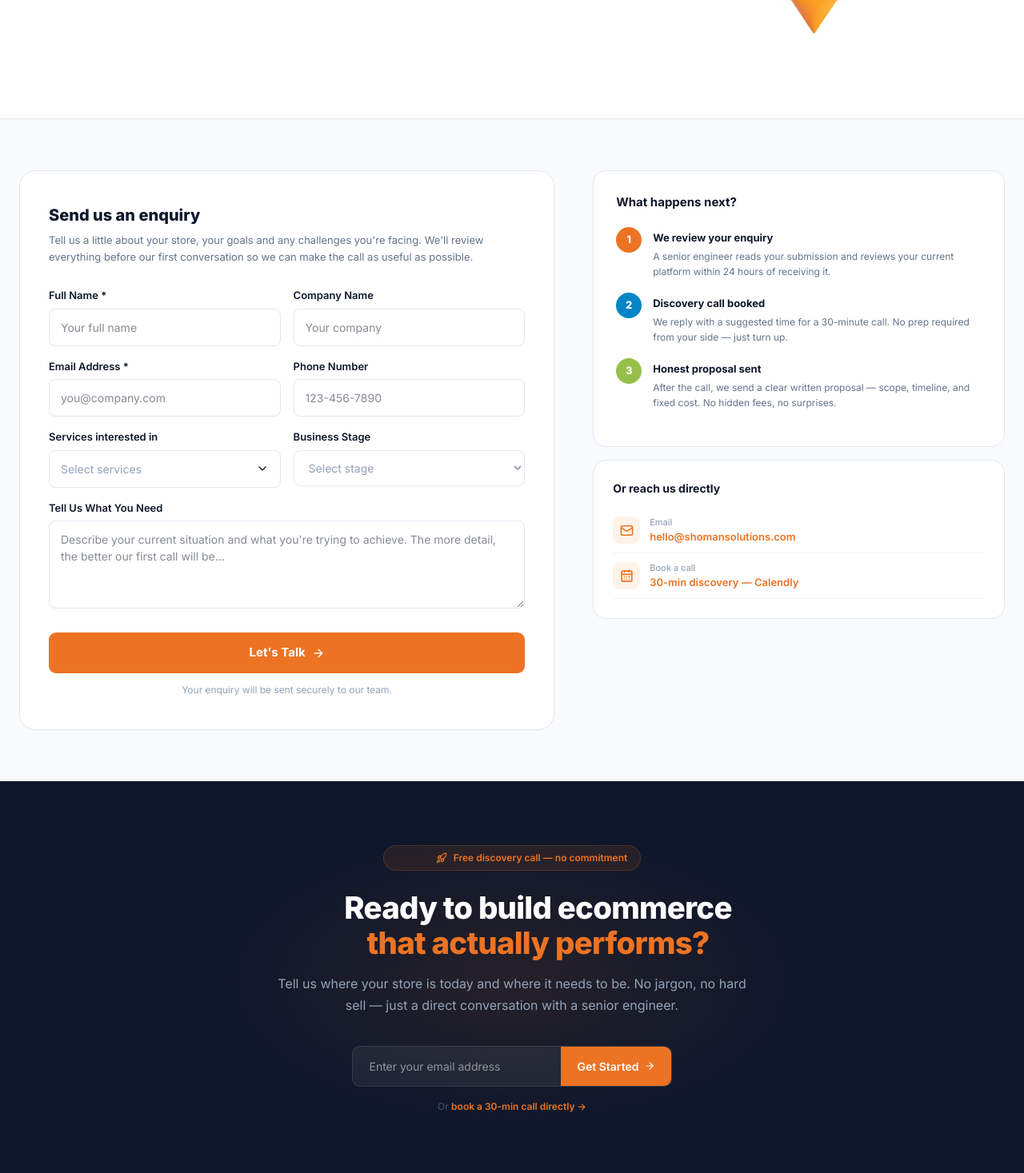
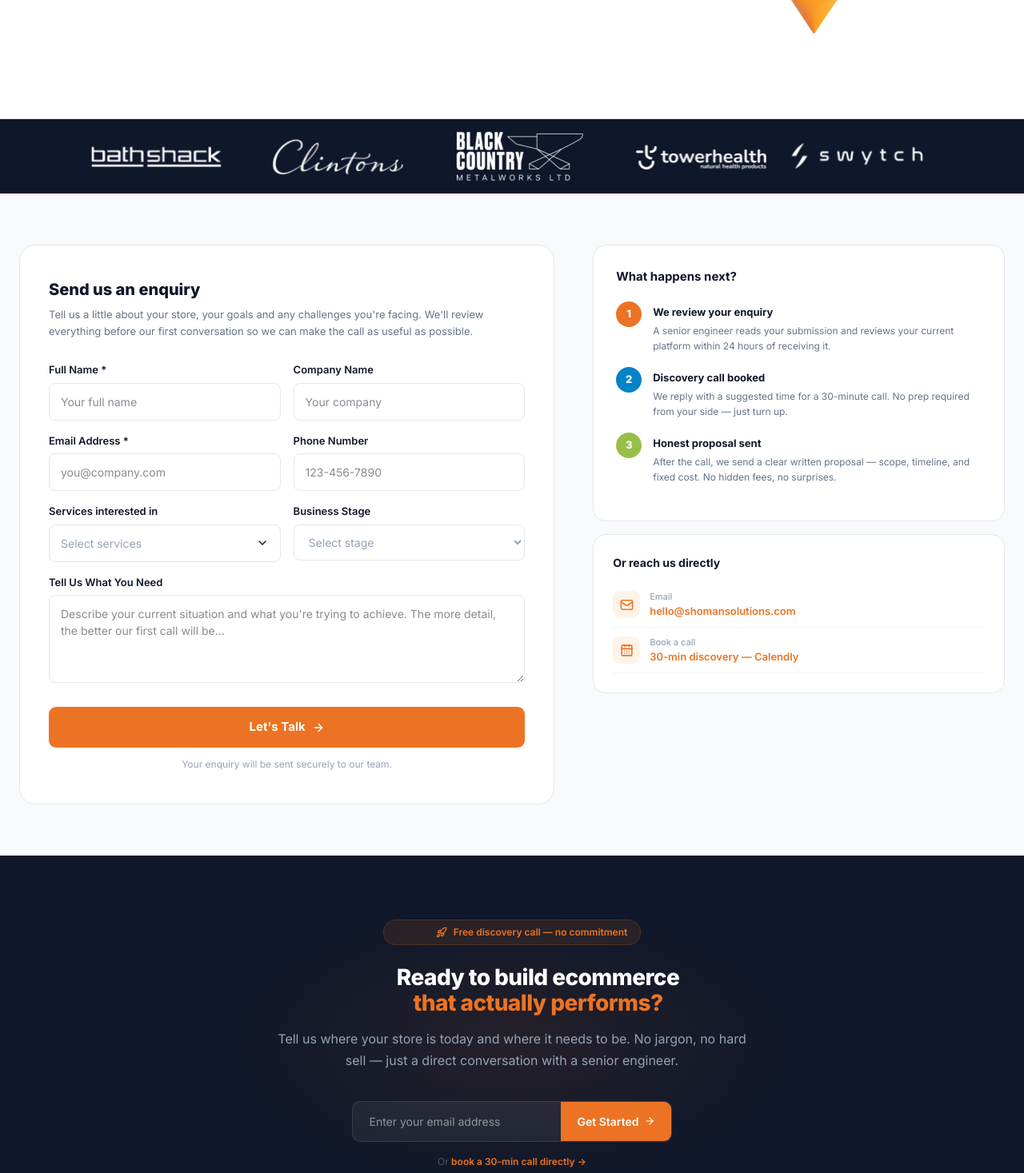
Before and after one commit to mufasser/shoman-figma, a Next.js app: page /contact-us in a window 1280 px wide. Shown: the part 468-1935 px from the top of the page at 80% size. Built offline with nearby package versions, Linux system fonts and the light colour scheme.

Commit message:
about page updated 2

```diff
--- a/app/contact-us/page.tsx
+++ b/app/contact-us/page.tsx
@@ -6,6 +6,7 @@ import { CalendarDays, ChevronRight, Mail } from "lucide-react";
 import Link from "next/link";
 import { CommunityBanner } from "@/components/BlogAndCTA";
 import Image from "next/image";
+import LogoTicker from "@/components/LogoTicker";
 
 export default function ContactPage() {
   return (
@@ -51,6 +52,7 @@ export default function ContactPage() {
           </div>
         </div>
       </section>
+      <LogoTicker />
 
       {/* Form + info */}
       <section style={{ background: "var(--color-bg-soft)", padding: "64px 24px" }}>
--- a/components/BlogAndCTA.tsx
+++ b/components/BlogAndCTA.tsx
@@ -265,7 +265,7 @@ export function CommunityBanner() {
         </div>
 
         <h2 style={{
-          fontSize: "clamp(28px, 3vw, 48px)",
+          fontSize: "clamp(28px, 2vw, 48px)",
           fontWeight: 800,
           lineHeight: 1.15,
           letterSpacing: "-0.02em",
```
